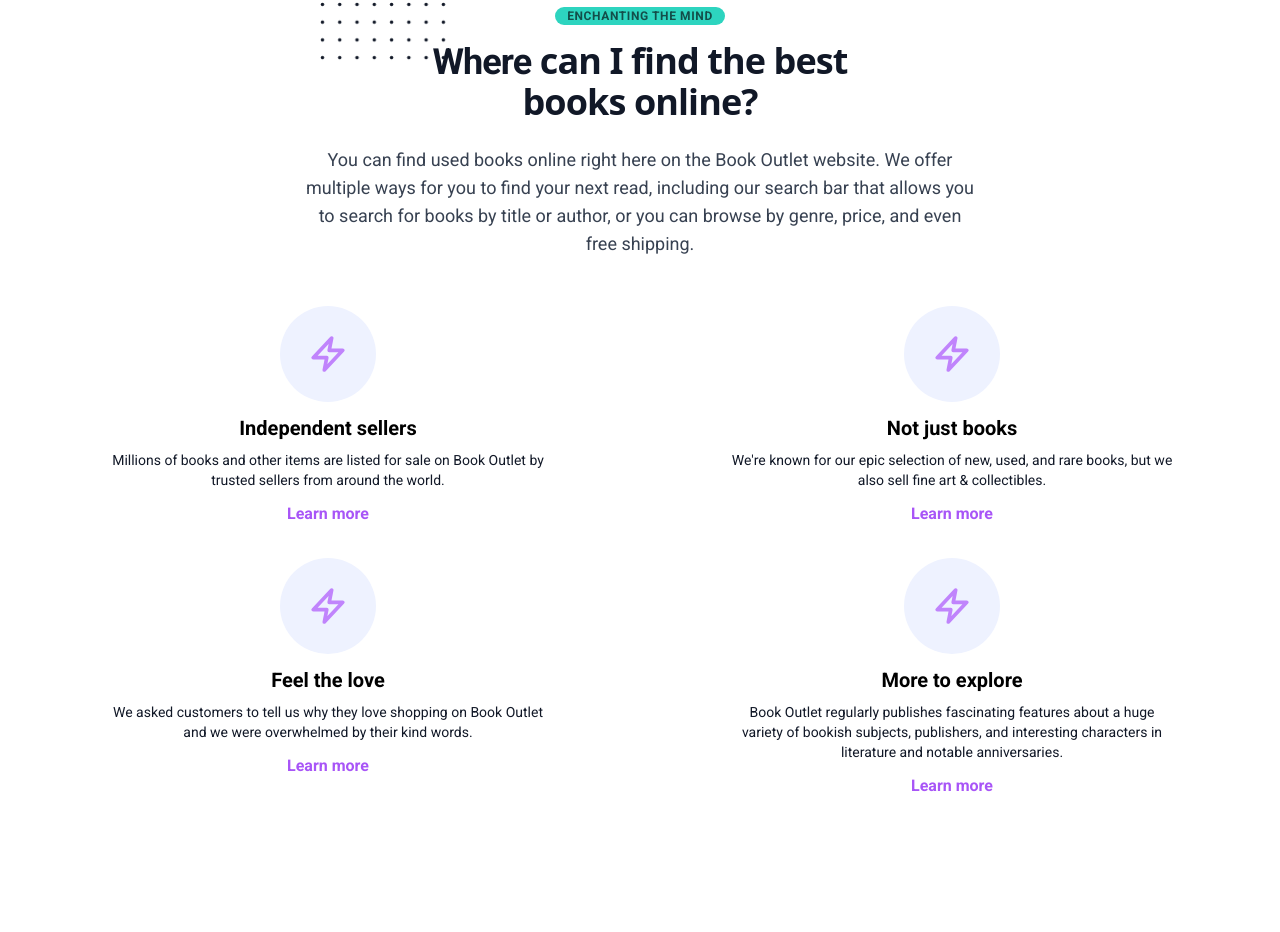
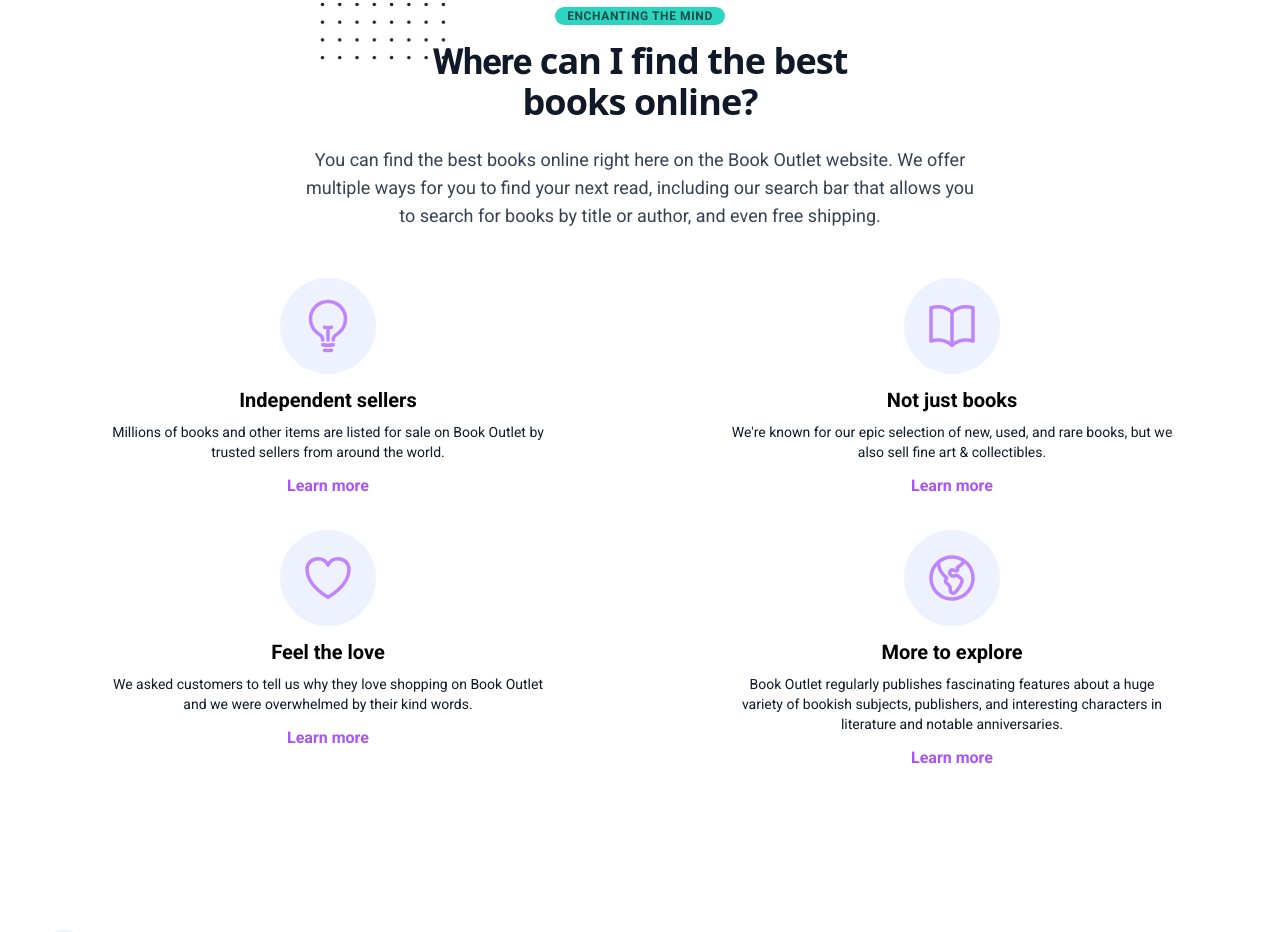
Before and after one commit to LuisSalas94/full-stack-bookstore, a React (Create React App) app in the folder frontend/: page / in a window 1280 px wide. Shown: the part 873-1805 px from the top of the page. Built offline with nearby package versions, Linux system fonts and the light colour scheme; no server answers; what tw-elements would draw is missing.

Commit message:
Refactor Features component

```diff
--- a/frontend/src/components/ui/Features.js
+++ b/frontend/src/components/ui/Features.js
@@ -38,26 +38,27 @@
 					can I find the best books online?
 				</h2>
 				<p className="text-base text-gray-700 md:text-lg">
-					You can find used books online right here on the Book Outlet website.
-					We offer multiple ways for you to find your next read, including our
-					search bar that allows you to search for books by title or author, or
-					you can browse by genre, price, and even free shipping.
+					You can find the best books online right here on the Book Outlet
+					website. We offer multiple ways for you to find your next read,
+					including our search bar that allows you to search for books by title
+					or author, and even free shipping.
 				</p>
 			</div>
 			<div className="grid gap-8 row-gap-10 lg:grid-cols-2 ">
 				<div className="max-w-md sm:mx-auto sm:text-center">
 					<div className="flex items-center justify-center w-16 h-16 mb-4 rounded-full bg-indigo-50 sm:mx-auto sm:w-24 sm:h-24">
 						<svg
-							className="w-12 h-12 text-purple-400 sm:w-16 sm:h-16"
+							xmlns="http://www.w3.org/2000/svg"
+							fill="none"
+							viewBox="0 0 24 24"
+							stroke-width="1.5"
 							stroke="currentColor"
-							viewBox="0 0 52 52"
+							className="w-12 h-12 text-purple-400 sm:w-14 sm:h-14"
 						>
-							<polygon
-								strokeWidth="3"
-								strokeLinecap="round"
-								strokeLinejoin="round"
-								fill="none"
-								points="29 13 14 29 25 29 23 39 38 23 27 23"
+							<path
+								stroke-linecap="round"
+								stroke-linejoin="round"
+								d="M12 18v-5.25m0 0a6.01 6.01 0 001.5-.189m-1.5.189a6.01 6.01 0 01-1.5-.189m3.75 7.478a12.06 12.06 0 01-4.5 0m3.75 2.383a14.406 14.406 0 01-3 0M14.25 18v-.192c0-.983.658-1.823 1.508-2.316a7.5 7.5 0 10-7.517 0c.85.493 1.509 1.333 1.509 2.316V18"
 							/>
 						</svg>
 					</div>
@@ -79,16 +80,17 @@
 				<div className="max-w-md sm:mx-auto sm:text-center ">
 					<div className="flex items-center justify-center w-16 h-16 mb-4 rounded-full bg-indigo-50 sm:mx-auto sm:w-24 sm:h-24">
 						<svg
-							className="w-12 h-12 text-purple-400 sm:w-16 sm:h-16"
+							xmlns="http://www.w3.org/2000/svg"
+							fill="none"
+							viewBox="0 0 24 24"
+							stroke-width="1.5"
 							stroke="currentColor"
-							viewBox="0 0 52 52"
+							className="w-12 h-12 text-purple-400 sm:w-14 sm:h-14"
 						>
-							<polygon
-								strokeWidth="3"
-								strokeLinecap="round"
-								strokeLinejoin="round"
-								fill="none"
-								points="29 13 14 29 25 29 23 39 38 23 27 23"
+							<path
+								stroke-linecap="round"
+								stroke-linejoin="round"
+								d="M12 6.042A8.967 8.967 0 006 3.75c-1.052 0-2.062.18-3 .512v14.25A8.987 8.987 0 016 18c2.305 0 4.408.867 6 2.292m0-14.25a8.966 8.966 0 016-2.292c1.052 0 2.062.18 3 .512v14.25A8.987 8.987 0 0018 18a8.967 8.967 0 00-6 2.292m0-14.25v14.25"
 							/>
 						</svg>
 					</div>
@@ -108,16 +110,17 @@
 				<div className="max-w-md sm:mx-auto sm:text-center ">
 					<div className="flex items-center justify-center w-16 h-16 mb-4 rounded-full bg-indigo-50 sm:mx-auto sm:w-24 sm:h-24">
 						<svg
-							className="w-12 h-12 text-purple-400 sm:w-16 sm:h-16"
+							xmlns="http://www.w3.org/2000/svg"
+							fill="none"
+							viewBox="0 0 24 24"
+							stroke-width="1.5"
 							stroke="currentColor"
-							viewBox="0 0 52 52"
+							className="w-12 h-12 text-purple-400 sm:w-14 sm:h-14"
 						>
-							<polygon
-								strokeWidth="3"
-								strokeLinecap="round"
-								strokeLinejoin="round"
-								fill="none"
-								points="29 13 14 29 25 29 23 39 38 23 27 23"
+							<path
+								stroke-linecap="round"
+								stroke-linejoin="round"
+								d="M21 8.25c0-2.485-2.099-4.5-4.688-4.5-1.935 0-3.597 1.126-4.312 2.733-.715-1.607-2.377-2.733-4.313-2.733C5.1 3.75 3 5.765 3 8.25c0 7.22 9 12 9 12s9-4.78 9-12z"
 							/>
 						</svg>
 					</div>
@@ -137,16 +140,17 @@
 				<div className="max-w-md sm:mx-auto sm:text-center">
 					<div className="flex items-center justify-center w-16 h-16 mb-4 rounded-full bg-indigo-50 sm:mx-auto sm:w-24 sm:h-24">
 						<svg
-							className="w-12 h-12 text-purple-400 sm:w-16 sm:h-16"
+							xmlns="http://www.w3.org/2000/svg"
+							fill="none"
+							viewBox="0 0 24 24"
+							stroke-width="1.5"
 							stroke="currentColor"
-							viewBox="0 0 52 52"
+							className="w-12 h-12 text-purple-400 sm:w-14 sm:h-14"
 						>
-							<polygon
-								strokeWidth="3"
-								strokeLinecap="round"
-								strokeLinejoin="round"
-								fill="none"
-								points="29 13 14 29 25 29 23 39 38 23 27 23"
+							<path
+								stroke-linecap="round"
+								stroke-linejoin="round"
+								d="M6.115 5.19l.319 1.913A6 6 0 008.11 10.36L9.75 12l-.387.775c-.217.433-.132.956.21 1.298l1.348 1.348c.21.21.329.497.329.795v1.089c0 .426.24.815.622 1.006l.153.076c.433.217.956.132 1.298-.21l.723-.723a8.7 8.7 0 002.288-4.042 1.087 1.087 0 00-.358-1.099l-1.33-1.108c-.251-.21-.582-.299-.905-.245l-1.17.195a1.125 1.125 0 01-.98-.314l-.295-.295a1.125 1.125 0 010-1.591l.13-.132a1.125 1.125 0 011.3-.21l.603.302a.809.809 0 001.086-1.086L14.25 7.5l1.256-.837a4.5 4.5 0 001.528-1.732l.146-.292M6.115 5.19A9 9 0 1017.18 4.64M6.115 5.19A8.965 8.965 0 0112 3c1.929 0 3.716.607 5.18 1.64"
 							/>
 						</svg>
 					</div>
```
